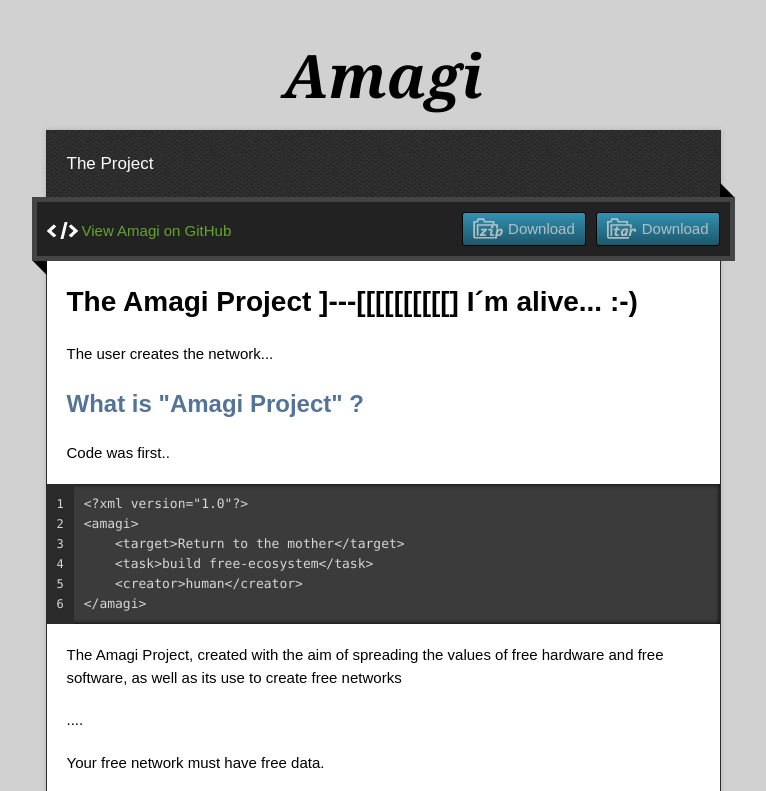
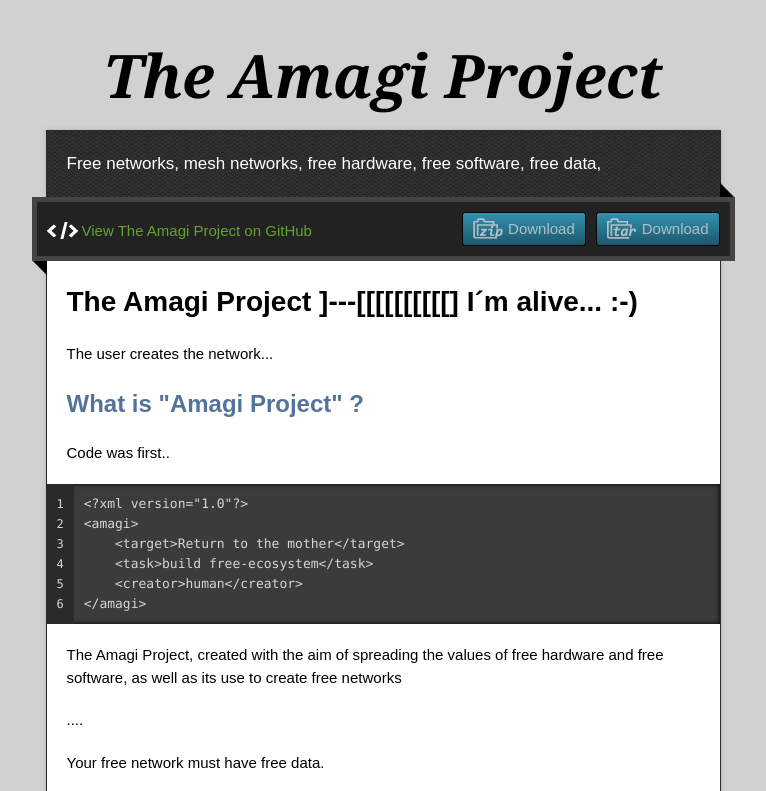
Before and after one commit to AmagiNet/Amagi, a plain HTML site: page index.html in a window 1280 px wide. Shown: the top 791 px of the page, without its empty margins (257-1023 px from the left). Drawn offline with nearby package versions, Linux system fonts and the light colour scheme.

```diff
--- a/index.html
+++ b/index.html
@@ -11,8 +11,8 @@
   <script type="text/javascript" src="https://ajax.googleapis.com/ajax/libs/jquery/1.7.1/jquery.min.js"></script>
   <script type="text/javascript" src="javascripts/script.js"></script>
 
-  <title>Amagi</title>
-  <meta name="description" content="The Project">
+  <title>The Amagi Project</title>
+  <meta name="description" content="Free networks, mesh networks, free hardware, free software, free data,">
 
   <meta name="viewport" content="width=device-width,initial-scale=1">
 
@@ -22,16 +22,16 @@
 
   <div class="wrapper">
     <header>
-      <h1 class="title">Amagi</h1>
+      <h1 class="title">The Amagi Project</h1>
     </header>
     <div id="container">
-      <p class="tagline">The Project</p>
+      <p class="tagline">Free networks, mesh networks, free hardware, free software, free data,</p>
       <div id="main" role="main">
         <div class="download-bar">
         <div class="inner">
           <a href="https://github.com/AmagiNet/Amagi/tarball/master" class="download-button tar"><span>Download</span></a>
           <a href="https://github.com/AmagiNet/Amagi/zipball/master" class="download-button zip"><span>Download</span></a>
-          <a href="https://github.com/AmagiNet/Amagi" class="code">View Amagi on GitHub</a>
+          <a href="https://github.com/AmagiNet/Amagi" class="code">View The Amagi Project on GitHub</a>
         </div>
         <span class="blc"></span><span class="trc"></span>
         </div>
@@ -304,7 +304,7 @@
     </div>
     <footer>
       <div class="owner">
-      <p><a href="https://github.com/AmagiNet" class="avatar"><img src="https://secure.gravatar.com/avatar/d41d8cd98f00b204e9800998ecf8427e?s=30&amp;d=https://a248.e.akamai.net/assets.github.com%2Fimages%2Fgravatars%2Fgravatar-user-420.png" width="48" height="48"/></a> <a href="https://github.com/AmagiNet">AmagiNet</a> maintains <a href="https://github.com/AmagiNet/Amagi">Amagi</a></p>
+      <p><a href="https://github.com/AmagiNet" class="avatar"><img src="https://secure.gravatar.com/avatar/d41d8cd98f00b204e9800998ecf8427e?s=30&amp;d=https://a248.e.akamai.net/assets.github.com%2Fimages%2Fgravatars%2Fgravatar-user-420.png" width="48" height="48"/></a> <a href="https://github.com/AmagiNet">AmagiNet</a> maintains <a href="https://github.com/AmagiNet/Amagi">The Amagi Project</a></p>
 
 
       </div>
```
Also changed, not shown: params.json (+1 -1 lines).
